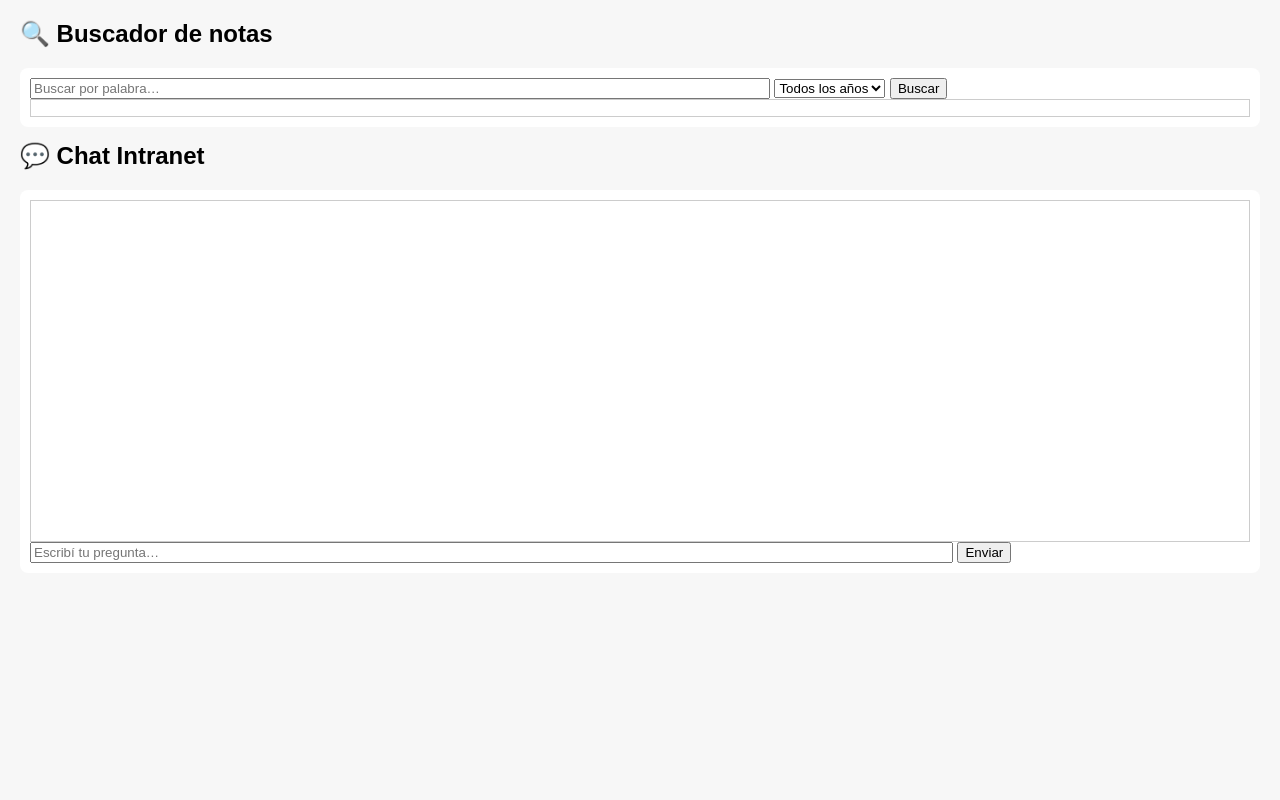
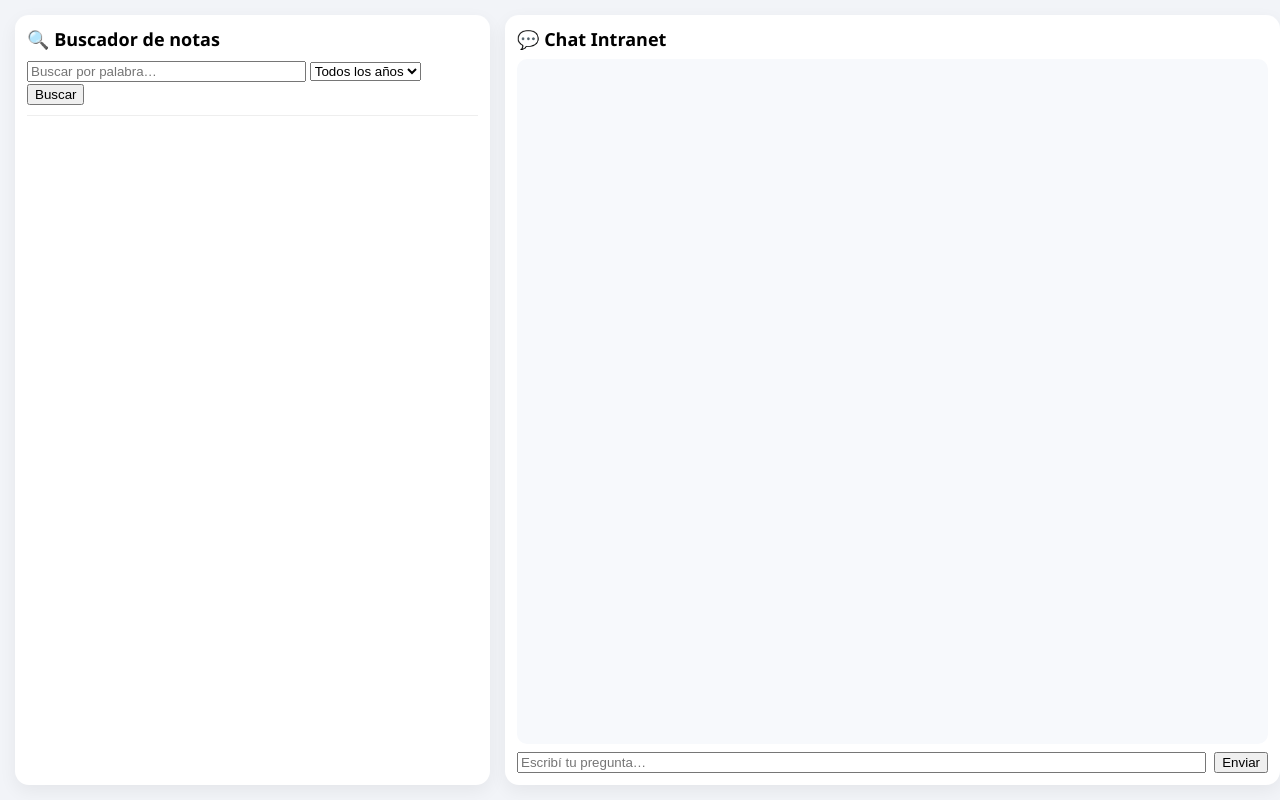
Before and after one commit to comunicacionjudicialcaba/chatbot-intranet-indexer, a Flask app: page / in a window 1280 px wide. Run offline with Flask 3, Linux system fonts and the light colour scheme; data that the repository does not hold is empty; parts of the project's set-up code (start-up, migrations or seed data) failed here and were passed over.

Commit message:
Update index.html

```diff
--- a/templates/index.html
+++ b/templates/index.html
@@ -5,48 +5,179 @@
 <title>Chatbot Intranet</title>
 
 <style>
-body { font-family: Arial, sans-serif; margin:20px; background:#f7f7f7; }
-h2 { margin-top:0 }
+body{
+  margin:0;
+  font-family: "Segoe UI", Arial, sans-serif;
+  background:#f2f4f8;
+}
 
-#searchBox, #chatBox { background:#fff; padding:10px; border-radius:8px; margin-bottom:15px; }
+h2{ margin:0 0 8px 0; font-size:18px }
 
-#results { max-height:220px; overflow:auto; border:1px solid #ccc; padding:8px; background:#fff; }
+#layout{
+  display:grid;
+  grid-template-columns: 38% 62%;
+  gap:15px;
+  padding:15px;
+  height:100vh;
+  box-sizing:border-box;
+}
 
-#chat { border:1px solid #ccc; padding:10px; height:320px; overflow-y:auto; background:#fff; }
+/* -------- PANELS -------- */
 
-.user { color:#003; margin:8px 0; }
-.bot { color:#060; margin:8px 0; border-bottom:1px dashed #ddd; padding-bottom:8px; }
+.panel{
+  background:#fff;
+  border-radius:14px;
+  padding:12px;
+  box-shadow:0 6px 18px rgba(0,0,0,.06);
+  display:flex;
+  flex-direction:column;
+}
 
-.bot button { font-size:12px; margin-right:6px; margin-top:5px }
+/* -------- SEARCH -------- */
 
-#typing { font-style:italic; color:#888; }
+#results{
+  margin-top:10px;
+  overflow:auto;
+  flex:1;
+  border-top:1px solid #eee;
+  padding-top:8px;
+}
 
-.star { cursor:pointer; font-size:18px; color:#ccc; }
-.star.selected { color:gold; }
+.resultItem{
+  margin-bottom:10px;
+  padding-bottom:8px;
+  border-bottom:1px dashed #ddd;
+}
 
-.feedbackBox { margin-top:6px; background:#f2f2f2; padding:6px; border-radius:6px }
+/* -------- CHAT -------- */
+
+#chat{
+  flex:1;
+  overflow:auto;
+  padding:10px;
+  background:#f7f9fc;
+  border-radius:10px;
+}
+
+.msg{
+  display:flex;
+  margin:10px 0;
+  align-items:flex-start;
+}
+
+.msg.user{ justify-content:flex-end; }
+
+.bubble{
+  max-width:70%;
+  padding:10px 12px;
+  border-radius:14px;
+  line-height:1.35;
+  font-size:14px;
+}
+
+.user .bubble{
+  background:#dbe8ff;
+  border-bottom-right-radius:4px;
+}
+
+.bot .bubble{
+  background:#ffffff;
+  border-bottom-left-radius:4px;
+  box-shadow:0 2px 6px rgba(0,0,0,.06);
+}
+
+.avatar{
+  width:32px;
+  height:32px;
+  border-radius:50%;
+  background:#ccc;
+  display:flex;
+  align-items:center;
+  justify-content:center;
+  font-size:18px;
+  margin:0 8px;
+}
+
+.user .avatar{ background:#4a7cff; color:white }
+.bot .avatar{ background:#00a6a6; color:white }
+
+.botActions{
+  margin-top:6px;
+}
+
+.botActions button{
+  font-size:12px;
+  margin-right:6px;
+}
+
+/* -------- INPUT -------- */
+
+#typing{
+  font-style:italic;
+  color:#888;
+  padding:5px 10px;
+}
+
+#inputRow{
+  display:flex;
+  gap:8px;
+  margin-top:8px;
+}
+
+/* -------- FEEDBACK -------- */
+
+.star{ cursor:pointer; font-size:18px; color:#ccc }
+.star.selected{ color:gold }
+
+.feedbackBox{
+  margin-top:6px;
+  background:#f1f3f8;
+  padding:6px;
+  border-radius:8px;
+}
+
+/* -------- MOBILE -------- */
+
+@media(max-width:900px){
+  #layout{ grid-template-columns:1fr; height:auto }
+}
 </style>
 </head>
 
 <body>
 
+<div id="layout">
+
+<!-- ================= SEARCH ================= -->
+<div class="panel">
+
 <h2>🔍 Buscador de notas</h2>
 
-<div id="searchBox">
+<div>
   <input id="searchText" placeholder="Buscar por palabra…" style="width:60%">
   <select id="yearFilter"><option value="">Todos los años</option></select>
   <button onclick="runSearch()">Buscar</button>
-  <div id="results"></div>
 </div>
+
+<div id="results"></div>
+
+</div>
+
+<!-- ================= CHAT ================= -->
+<div class="panel">
 
 <h2>💬 Chat Intranet</h2>
 
-<div id="chatBox">
-  <div id="chat"></div>
-  <div id="typing" style="display:none;">🤖 Escribiendo…</div>
+<div id="chat"></div>
+<div id="typing" style="display:none;">🤖 Escribiendo…</div>
 
-  <input id="msg" style="width:75%" placeholder="Escribí tu pregunta…" />
+<div id="inputRow">
+  <input id="msg" style="flex:1" placeholder="Escribí tu pregunta…" />
   <button onclick="send()">Enviar</button>
+</div>
+
+</div>
+
 </div>
 
 <script>
@@ -58,107 +189,108 @@ const yearFilter = document.getElementById("yearFilter");
 
 let ALL_DATA = [];
 
-/* =======================
-   LOAD DATA + YEARS
-======================= */
+/* ===== LOAD DATA ===== */
 fetch("/data")
 .then(r=>r.json())
 .then(data=>{
-  ALL_DATA = data;
-  const years = [...new Set(data.map(d=>d.anio).filter(Boolean))].sort((a,b)=>b-a);
+  ALL_DATA=data;
+  const years=[...new Set(data.map(d=>d.anio).filter(Boolean))].sort((a,b)=>b-a);
   years.forEach(y=>{
-    const opt = document.createElement("option");
-    opt.value = y;
-    opt.textContent = y;
-    yearFilter.appendChild(opt);
+    const o=document.createElement("option");
+    o.value=y; o.textContent=y;
+    yearFilter.appendChild(o);
   });
 });
 
-/* =======================
-   SEARCH
-======================= */
+/* ===== SEARCH ===== */
 function runSearch(){
-  const q = document.getElementById("searchText").value.toLowerCase();
-  const year = yearFilter.value;
+  const q=document.getElementById("searchText").value.toLowerCase();
+  const year=yearFilter.value;
+  resultsBox.innerHTML="";
 
-  resultsBox.innerHTML = "";
-
-  const res = ALL_DATA.filter(d=>{
+  const res=ALL_DATA.filter(d=>{
     if(year && String(d.anio)!==year) return false;
-    const text = (d.titulo + " " + d.texto).toLowerCase();
-    return q && text.includes(q);
+    const t=(d.titulo+" "+d.texto).toLowerCase();
+    return q && t.includes(q);
   });
 
   if(!res.length){
-    resultsBox.innerHTML = "<i>No hay resultados</i>";
+    resultsBox.innerHTML="<i>No hay resultados</i>";
     return;
   }
 
   res.slice(0,50).forEach(d=>{
-    const div = document.createElement("div");
-    div.innerHTML = `
+    const div=document.createElement("div");
+    div.className="resultItem";
+    div.innerHTML=`
       <b>${d.titulo}</b><br>
-      ${d.fecha || ""}<br>
+      ${d.fecha||""}<br>
       <a href="${d.url}" target="_blank">Abrir nota</a>
-      <hr>
     `;
     resultsBox.appendChild(div);
   });
 }
 
-/* =======================
-   CHAT UI
-======================= */
+/* ===== CHAT UI ===== */
 function addUser(text){
-  const d = document.createElement("div");
-  d.className="user";
-  d.textContent="👤 "+text;
-  chat.appendChild(d);
-  chat.scrollTop = chat.scrollHeight;
+  const row=document.createElement("div");
+  row.className="msg user";
+  row.innerHTML=`
+    <div class="bubble">${text}</div>
+    <div class="avatar">👤</div>
+  `;
+  chat.appendChild(row);
+  chat.scrollTop=chat.scrollHeight;
 }
 
 function addBot(html, question){
-  const wrap = document.createElement("div");
-  wrap.className="bot";
+  const row=document.createElement("div");
+  row.className="msg bot";
 
-  const content = document.createElement("div");
-  content.innerHTML="🤖 "+html;
+  const bubble=document.createElement("div");
+  bubble.className="bubble";
+  bubble.innerHTML=html;
 
-  const copyBtn = document.createElement("button");
+  const actions=document.createElement("div");
+  actions.className="botActions";
+
+  const copyBtn=document.createElement("button");
   copyBtn.textContent="📋 Copiar";
-  copyBtn.onclick=()=>copyFormatted(content);
+  copyBtn.onclick=()=>copyFormatted(bubble);
 
-  const fbBox = buildFeedback(question, content.innerText);
+  const fb=buildFeedback(question, bubble.innerText);
 
-  wrap.appendChild(content);
-  wrap.appendChild(copyBtn);
-  wrap.appendChild(fbBox);
-  chat.appendChild(wrap);
-  chat.scrollTop = chat.scrollHeight;
+  actions.appendChild(copyBtn);
+  actions.appendChild(fb);
+
+  const wrap=document.createElement("div");
+  wrap.appendChild(bubble);
+  wrap.appendChild(actions);
+
+  row.innerHTML=`<div class="avatar">🤖</div>`;
+  row.appendChild(wrap);
+
+  chat.appendChild(row);
+  chat.scrollTop=chat.scrollHeight;
 }
 
-/* =======================
-   COPY CLEAN TEXT
-======================= */
+/* ===== COPY ===== */
 function copyFormatted(el){
-  const clone = el.cloneNode(true);
-  clone.querySelectorAll("a").forEach(a=>{
+  const c=el.cloneNode(true);
+  c.querySelectorAll("a").forEach(a=>{
     a.replaceWith(`${a.textContent}: ${a.href}`);
   });
-  const txt = clone.innerText.replace(/^🤖 /,"").trim();
-  navigator.clipboard.writeText(txt).then(()=>alert("Copiado"));
+  navigator.clipboard.writeText(c.innerText).then(()=>alert("Copiado"));
 }
 
-/* =======================
-   FEEDBACK UI + SEND
-======================= */
+/* ===== FEEDBACK ===== */
 function buildFeedback(question, answer){
-  const box = document.createElement("div");
+  const box=document.createElement("div");
   box.className="feedbackBox";
 
-  let rating = 0;
+  let rating=0;
+  const stars=document.createElement("div");
 
-  const stars = document.createElement("div");
   for(let i=1;i<=5;i++){
     const s=document.createElement("span");
     s.textContent="★";
@@ -172,19 +304,17 @@ function buildFeedback(question, answer){
     stars.appendChild(s);
   }
 
-  const txt = document.createElement("textarea");
+  const txt=document.createElement("textarea");
   txt.placeholder="Comentario (opcional)";
   txt.style.width="100%";
 
-  const btn = document.createElement("button");
+  const btn=document.createElement("button");
   btn.textContent="Enviar feedback";
   btn.onclick=()=>{
     fetch("/feedback",{
       method:"POST",
       headers:{ "Content-Type":"application/json" },
-      body:JSON.stringify({
-        question, answer, rating, comment:txt.value
-      })
+      body:JSON.stringify({question,answer,rating,comment:txt.value})
     }).then(()=>btn.textContent="Gracias 🙌");
   };
 
@@ -192,9 +322,7 @@ function buildFeedback(question, answer){
   return box;
 }
 
-/* =======================
-   CHAT BACKEND
-======================= */
+/* ===== CHAT BACKEND ===== */
 function send(){
   const text=input.value.trim();
   if(!text) return;
```
